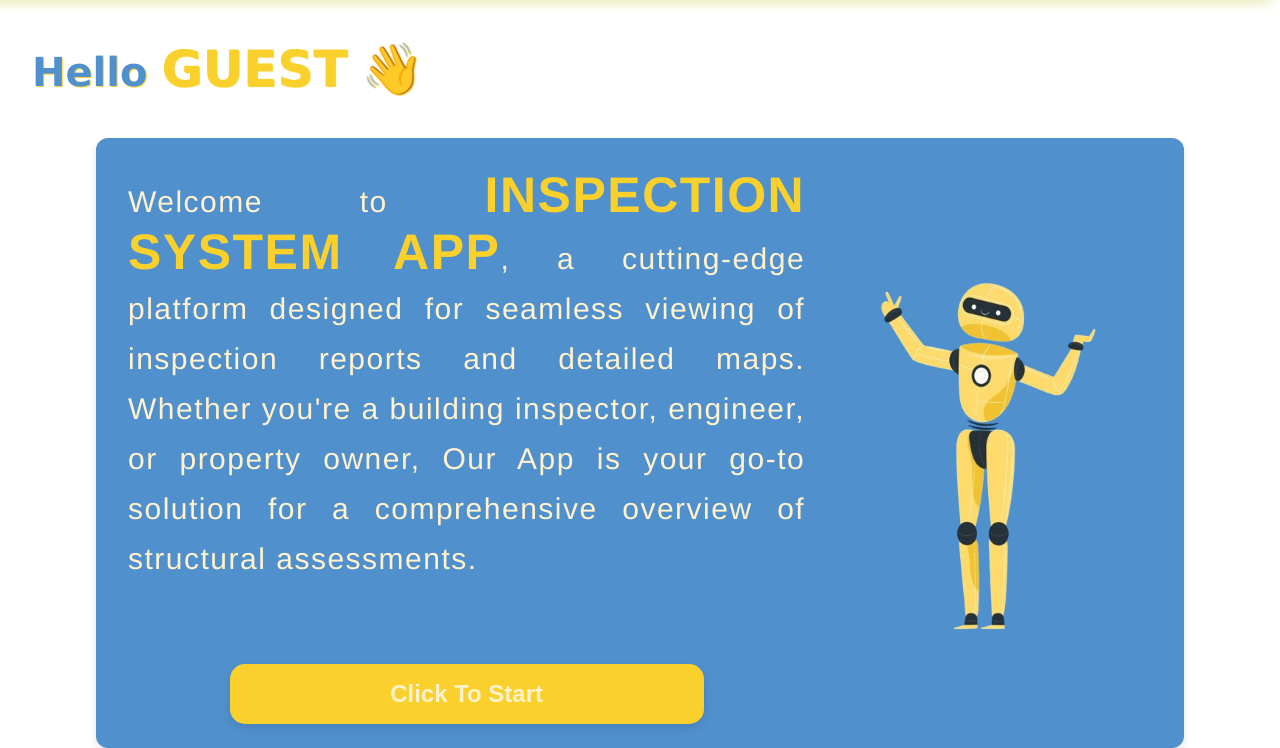
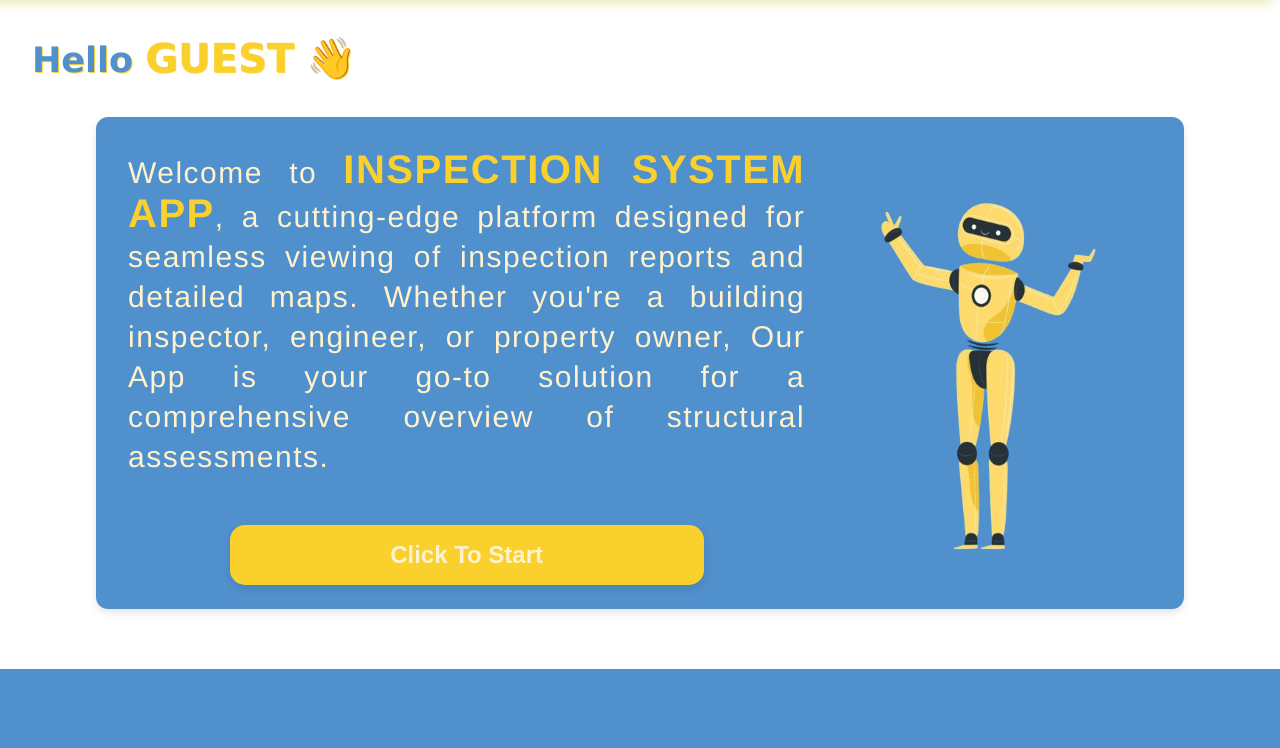
Before and after one commit to ayatallan/TurtleBot-App, a Django app: page /dashboard/ in a window 1280 px wide. Shown: the part 131-879 px from the top of the page. After the commit the page ends 800 px from the top, so only its background shows below. Run offline with Django 4.2, Linux system fonts and the light colour scheme.

Commit message:
add some css

```diff
--- a/turtle_website/users/templates/users/dashboard.html
+++ b/turtle_website/users/templates/users/dashboard.html
@@ -147,13 +147,13 @@
     strong {
       color: #fad02c;
       text-transform: uppercase;
-      font-size: 50px;
+      font-size: 40px;
 
 
     }
 
     .hello {
-      font-size: 40px;
+      font-size: 35px;
       text-align: left;
       padding-left: 2rem;
       font-family: 'Lucida Sans', 'Lucida Sans Regular', 'Lucida Grande', 'Lucida Sans Unicode', Geneva, Verdana, sans-serif;
@@ -167,7 +167,7 @@
     }
     .btn {
       /* background-color: red; */
-      line-height: 50px;
+      line-height: 40px;
       font-family: 'Franklin Gothic Medium', 'Arial Narrow', Arial, sans-serif;
 
 
@@ -185,7 +185,7 @@
       cursor: pointer;
       font-weight: bolder;
       font-size: 24px;
-      margin-top: 5rem;
+      margin-top: 3rem;
     }
 
     .view>.description>.butons:hover {
```
Also changed, not shown: turtle_website/db.sqlite3.
